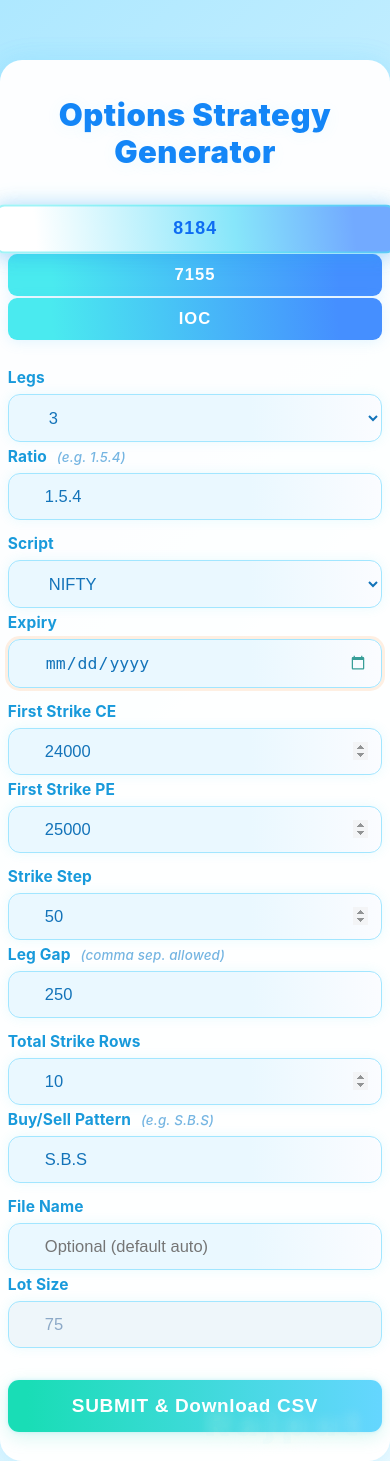
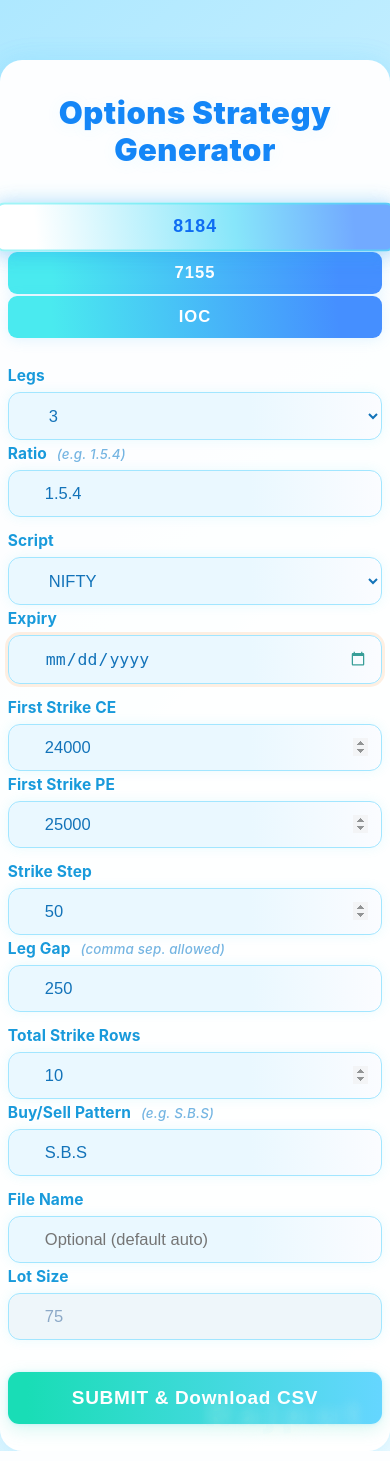
Before and after one commit to mohitrajput9800/Optionstrategy, a Flask app: page / in a window 390 px wide. Run offline with Flask 3, Linux system fonts and the light colour scheme.

Commit message:
Update form.html

```diff
--- a/templates/form.html
+++ b/templates/form.html
@@ -5,7 +5,6 @@
   <meta charset="UTF-8">
   <meta name="viewport" content="width=device-width, initial-scale=1">
   <style>
-/* Reset & base */
 body {
   margin: 0;
   padding: 0;
@@ -13,19 +12,16 @@ body {
   background: linear-gradient(135deg, #aee8ff 0%, #f5fcff 100%);
   font-family: 'Inter', 'Segoe UI', 'Roboto', Arial, sans-serif;
 }
-
-/* Main Card */
 .box {
   max-width: 460px;
   background: rgba(255,255,255,0.97);
   margin: 60px auto 0 auto;
   border-radius: 22px;
   box-shadow: 0 8px 32px rgba(67,202,255,0.18), 0 2px 30px #1bd0ff18;
-  padding: 36px 27px 36px 27px;
+  padding: 36px 27px 40px 27px;
   position: relative;
   overflow: hidden;
   z-index: 1;
-  /* card glass glow */
 }
 .box:after {
   content: "Rajput";
@@ -44,8 +40,6 @@ body {
   filter: blur(0.4px);
   text-shadow: 0 5px 24px #8beeff11, 2px 3px 11px #ffe;
 }
-
-/* Main header */
 h2 {
   font-size: 31px;
   font-weight: 900;
@@ -55,8 +49,6 @@ h2 {
   margin-bottom: 36px;
   text-shadow: 0 2px 16px #56e0fc15;
 }
-
-/* Mode buttons */
 .button-row#modebuttons {
   margin-bottom: 26px;
 }
@@ -85,8 +77,6 @@ h2 {
   transform: scale(1.07);
 }
 .btnmode:last-child { margin-right: 0; }
-
-/* Form Layout */
 .form-row { display: flex; flex-wrap: wrap; gap: 20px 12px; margin-bottom: 13px;}
 .form-col {flex: 1 1 44%; min-width: 160px; display: flex; flex-direction: column;}
 label {
@@ -125,8 +115,6 @@ input:invalid { box-shadow: 0 0 0 3px #ff9f522a; }
 .note { font-size: 13.4px; color: #75b5e2; font-style: italic; font-weight: 470; margin-left: 6px; }
 ::-webkit-scrollbar { width: 7px; background: #e7f3fa; }
 ::-webkit-scrollbar-thumb { background: #4bb4fc61; border-radius: 26px; }
-
-/* Buttons in form */
 .button-row:not(#modebuttons) {
   margin-top: 31px;
   margin-bottom: 11px;
@@ -153,13 +141,11 @@ button[type="submit"]:hover {
   box-shadow: 0 7px 22px #4df6bc13;
   transform: translateY(-1.5px) scale(1.015);
 }
-
-/* Responsive */
 @media (max-width: 650px) {
-  .box { max-width: 99vw; padding: 10px 2vw 18px 2vw;}
-  .form-row { flex-direction: column; gap: 4px 0; }
+  .box { max-width: 99vw; padding: 8px 2vw 16px 2vw;}
+  .form-row { flex-direction: column; gap: 3px 0; }
   .form-col { min-width: 0; }
-  .button-row { flex-direction:column; align-items:stretch; gap:9px;}
+  .button-row { flex-direction:column; align-items:stretch; gap:10px;}
   button, .btnmode, button[type='submit'] { width: 100%; }
 }
   </style>
```
